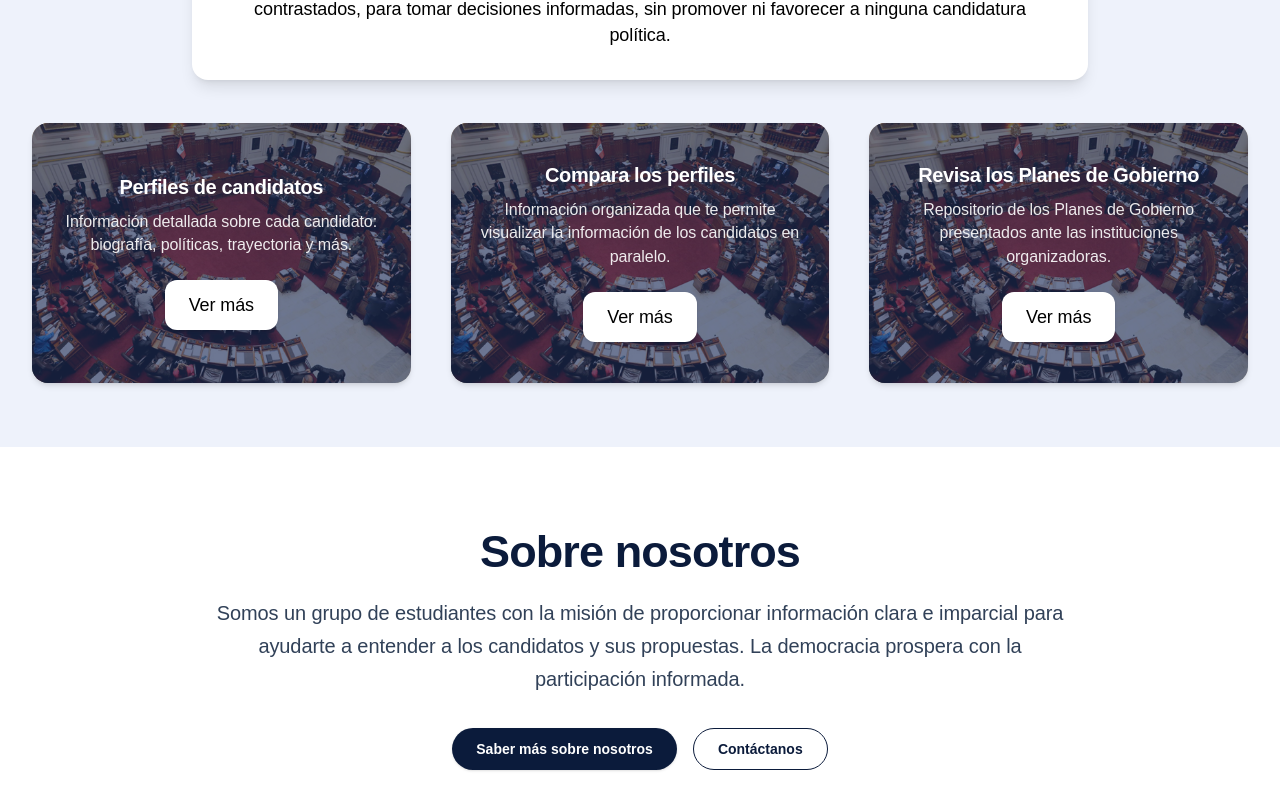
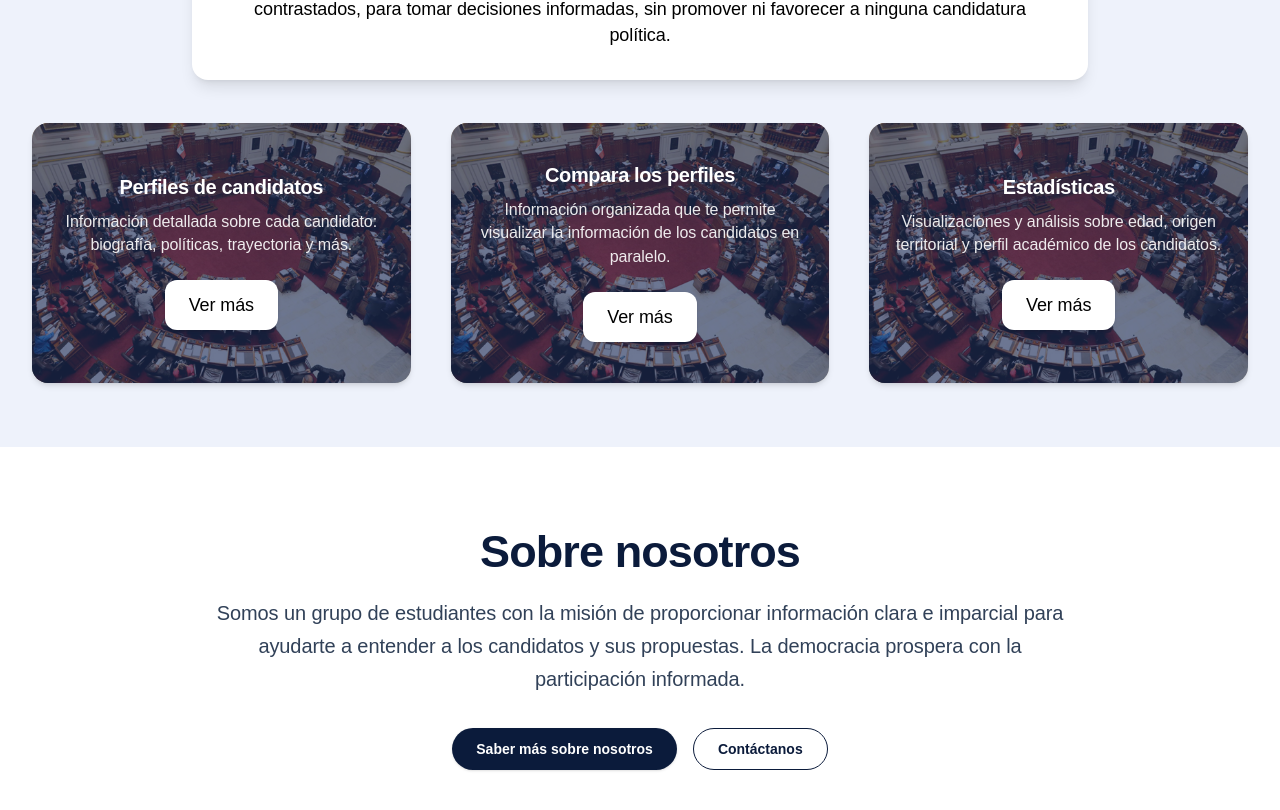
Before and after one commit to alberth25or-cmd/observaperu, a Next.js app: page / in a window 1280 px wide. Shown: the part 898-1708 px from the top of the page. Built offline with nearby package versions, Linux system fonts and the light colour scheme.

Commit message:
feat: navega a la página de estadísticas

```diff
--- a/src/components/FeatureCards.tsx
+++ b/src/components/FeatureCards.tsx
@@ -11,9 +11,9 @@ const FeatureCards = () => {
       href: "/comparacion",
     },
     {
-      title: "Revisa los Planes de Gobierno",
-      text: "Repositorio de los Planes de Gobierno presentados ante las instituciones organizadoras.",
-      href: "/candidatos",
+      title: "Estadísticas",
+      text: "Visualizaciones y análisis sobre edad, origen territorial y perfil académico de los candidatos.",
+      href: "/estadisticas",
     },
   ];
 
```
